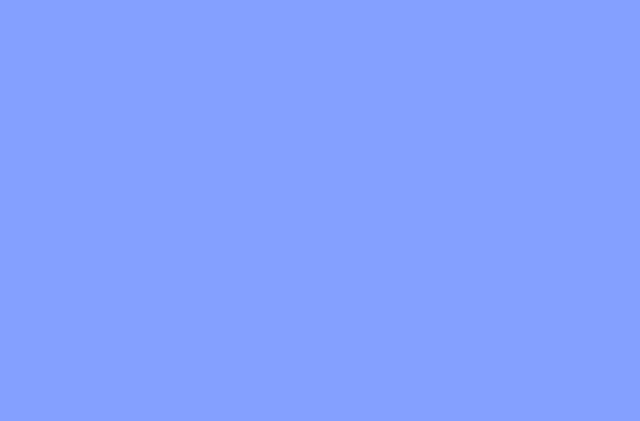
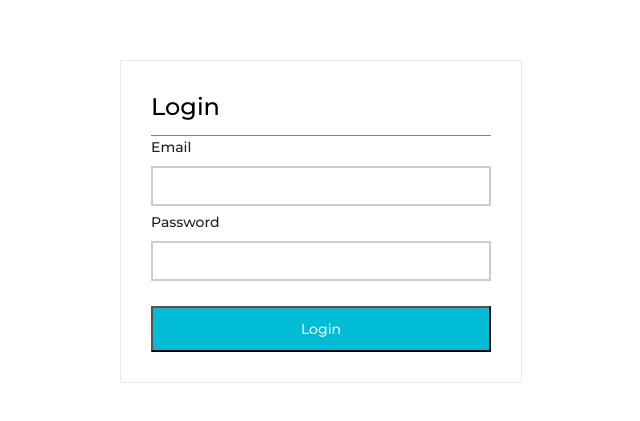
Before and after one commit to visioninhope/Online-Quiz-Portal, a React (Create React App) app in the folder client/: page /login in a window 1280 px wide. Shown: the part 179-600 px from the top of the page, without its empty margins (319-959 px from the left). Built offline with nearby package versions, Linux system fonts and the light colour scheme.

Commit message:
Login Screen has been designed!

```diff
--- a/client/src/App.js
+++ b/client/src/App.js
@@ -1,16 +1,23 @@
-import { Button, Flex } from 'antd';
+//import { Button, Flex } from 'antd';
 import "./stylesheets/theme.css"
 import "./stylesheets/alignments.css"
 import "./stylesheets/textelements.css"
+import { BrowserRouter, Routes, Route } from 'react-router-dom';
+import Register from './pages/common/Register';
+import Login from './pages/common/Login';
+import './stylesheets/custom-components.css';
+import './stylesheets/form-elements.css';
+
 
 
 function App() {
   return (
-    <div className="App">
-      <div className="h-screen bg-primary">
-
-      </div>
-    </div>
+    <BrowserRouter>
+      <Routes>
+        <Route path='/login' element={<Login />} />
+        <Route path='/register' element={<Register />} />
+      </Routes>
+    </BrowserRouter>
   );
 }
 
--- a/client/src/index.css
+++ b/client/src/index.css
@@ -0,0 +1,5 @@
+@import url('https://fonts.googleapis.com/css2?family=Montserrat:wght@500&display=swap');
+
+* {
+    font-family: 'Montserrat', sans-serif !important;
+}
--- /dev/null
+++ b/client/src/pages/common/Login/index.js
@@ -0,0 +1,27 @@
+import React from "react";
+import {Form} from "antd";
+
+function Login(){
+    return (
+        <div className="flex justify-center item-center h-screen w-screen">
+            <div className="card w-400 p-3">
+                <div className="flex flex-col">
+                    <h1 className="text-2xl">Login</h1>
+                    <div className="divider"></div>
+                    <Form layout="vertical">
+                        <Form.Item name="email" label="Email">
+                            <input type="text"/>
+                        </Form.Item>
+                        <Form.Item name="password" label="Password">
+                            <input type="password"/>
+                        </Form.Item>
+
+                        <button type="submit" className="primary-contained-btn mt-2 w-100">Login</button>
+                    </Form>
+                </div>
+            </div>
+        </div>
+    )
+}
+
+export default Login;
--- /dev/null
+++ b/client/src/pages/common/Register/index.js
@@ -0,0 +1,11 @@
+import React from "react";
+
+function Register(){
+    return (
+        <div>
+            Register
+        </div>
+    )
+}
+
+export default Register;
--- a/client/src/stylesheets/alignments.css
+++ b/client/src/stylesheets/alignments.css
@@ -28,6 +28,13 @@
 
 .w-25 {
     width: 25%;
+}
+.w-400{
+    width: 400px;
+}
+
+.w-100{
+    width: 100%;
 }
 
 .flex{
@@ -81,3 +88,27 @@
 .gap-5{
     gap:50px;
 }
+
+.p-5{
+    padding: 50px;
+}
+.p-4{
+    padding: 40px;
+}
+.p-3{
+    padding: 30px;
+}
+.p-2{
+    padding: 20px;
+}
+.p-1{
+    padding: 10px;
+}
+
+.mt-1{
+    margin-top: 10px;
+}
+
+.mt-2{
+    margin-top: 20px;
+}
--- /dev/null
+++ b/client/src/stylesheets/custom-components.css
@@ -0,0 +1,7 @@
+.card{
+    box-shadow: 0 0 1px gray;
+}
+
+.divider{
+    border-bottom: 1px solid gray;
+}
--- /dev/null
+++ b/client/src/stylesheets/form-elements.css
@@ -0,0 +1,16 @@
+
+input{
+    height: 40px;
+    padding:10px 20px;
+    border: 2px solid #ccc;
+    width: 100%;
+}
+
+.ant-form-item{
+    margin-bottom: 5px !important;
+}
+.primary-contained-btn{
+    background-color: var(--primary);
+    color: white;
+    padding: 10px 20px;
+}
--- a/client/src/stylesheets/theme.css
+++ b/client/src/stylesheets/theme.css
@@ -1,5 +1,5 @@
 :root {
-    --primary: #83A2FF;
+    --primary: #00bcd4;
     --secondary: #ff5722;
     --success: #4caf50;
     --info: #00bcd4;
```
Also changed, not shown: client/src/stylesheets/textelements.css (line endings or trailing spaces).
